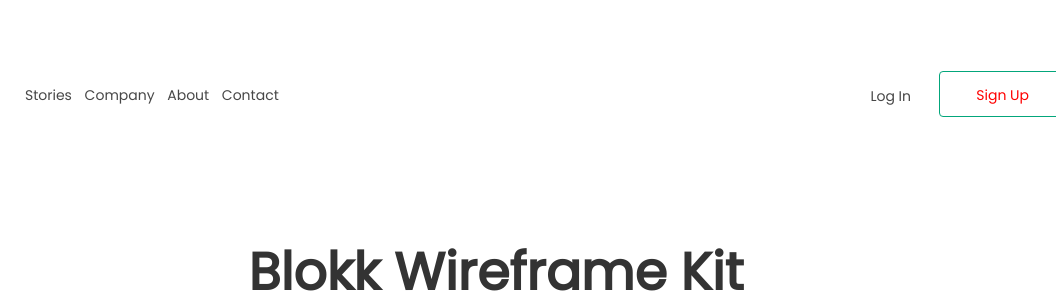
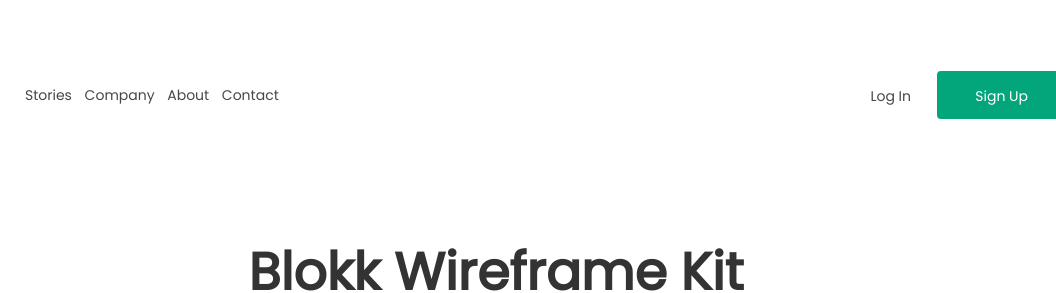
Before and after one commit to jjh106/MiniProject, a plain HTML site: page wireframe/project5.html in a window 1280 px wide. In both pictures the pointer is over the link "Sign Up". Shown: the top 293 px of the page, 224-1280 px from the left. Drawn offline with Linux system fonts and the light colour scheme.

Commit message:
page_5 css 수정

```diff
--- a/wireframe/css/project5.css
+++ b/wireframe/css/project5.css
@@ -34,9 +34,7 @@
 a:link, a:visited{
   text-decoration: none;
 }
-a:focus, a:hover{
-  color: red;
-}
+
 /*헤더*/
 .header{
   height: 800px;
@@ -69,11 +67,16 @@
   position: absolute;
   top: 71px;
   right: 150px;
-  border: 1px solid #03a67b;
+  border: 2px solid #03a67b;
   border-radius: 4px;
   padding: 13px 36px 10px 36px;
   color: #03a67b;
   font-size: 14px;
+}
+.signup:hover {
+  background: #03a67b;
+  color: #fff;
+  transition: all .5s;
 }
 .login{
   position: absolute;
```
